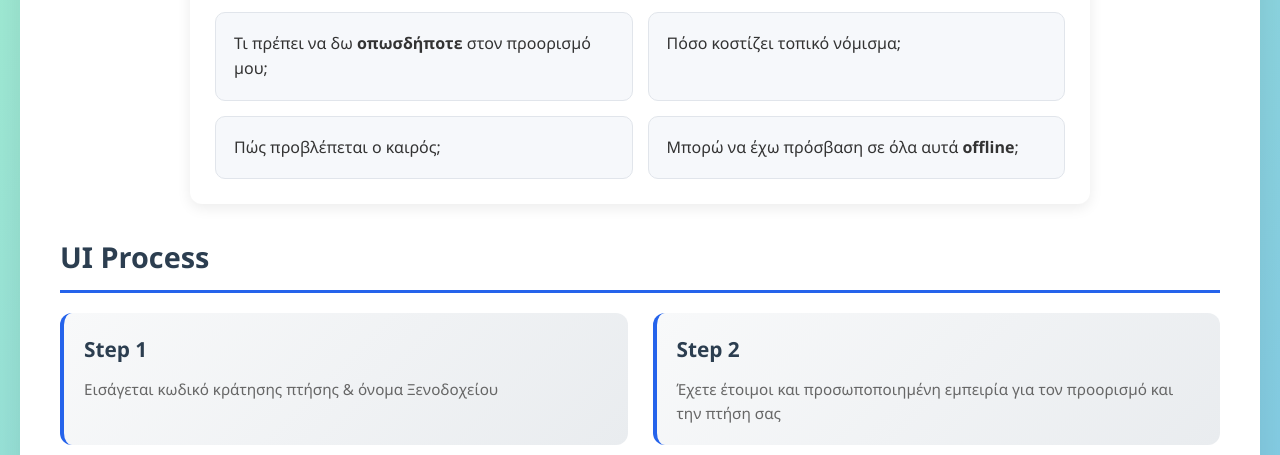
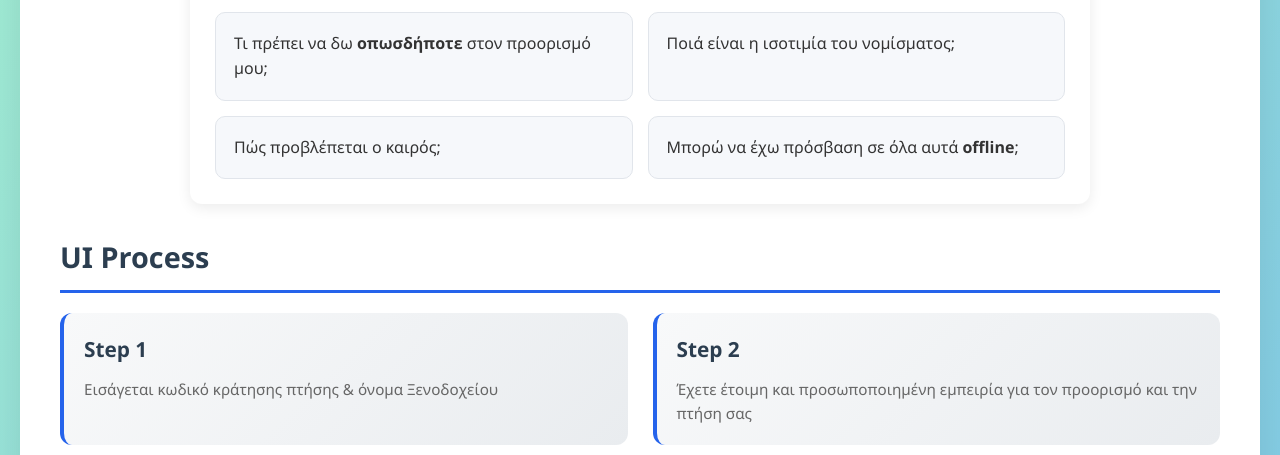
Before and after one commit to garachovitis/Co-traveller, a plain HTML site: page index.html in a window 1280 px wide. Shown: the part 497-952 px from the top of the page. Drawn offline with Linux system fonts and the light colour scheme.

Commit message:
mini changes

```diff
--- a/index.html
+++ b/index.html
@@ -39,7 +39,7 @@
     </div>
 
     <div style="background:#f6f8fb; padding:18px; border-radius:10px; border:1px solid #e1e5eb;">
-      Πόσο κοστίζει τοπικό νόμισμα;
+      Ποιά είναι η ισοτιμία του νομίσματος;
     </div>
 
     <div style="background:#f6f8fb; padding:18px; border-radius:10px; border:1px solid #e1e5eb;">
@@ -63,7 +63,7 @@
                     </div>
                     <div class="feature-card">
                         <h3>Step 2</h3>
-                        <p>Έχετε έτοιμοι και προσωποποιημένη εμπειρία για τον προορισμό και την πτήση σας</p>
+                        <p>Έχετε έτοιμη και προσωποποιημένη εμπειρία για τον προορισμό και την πτήση σας</p>
                     </div>
                 </div>
             </div>
```
